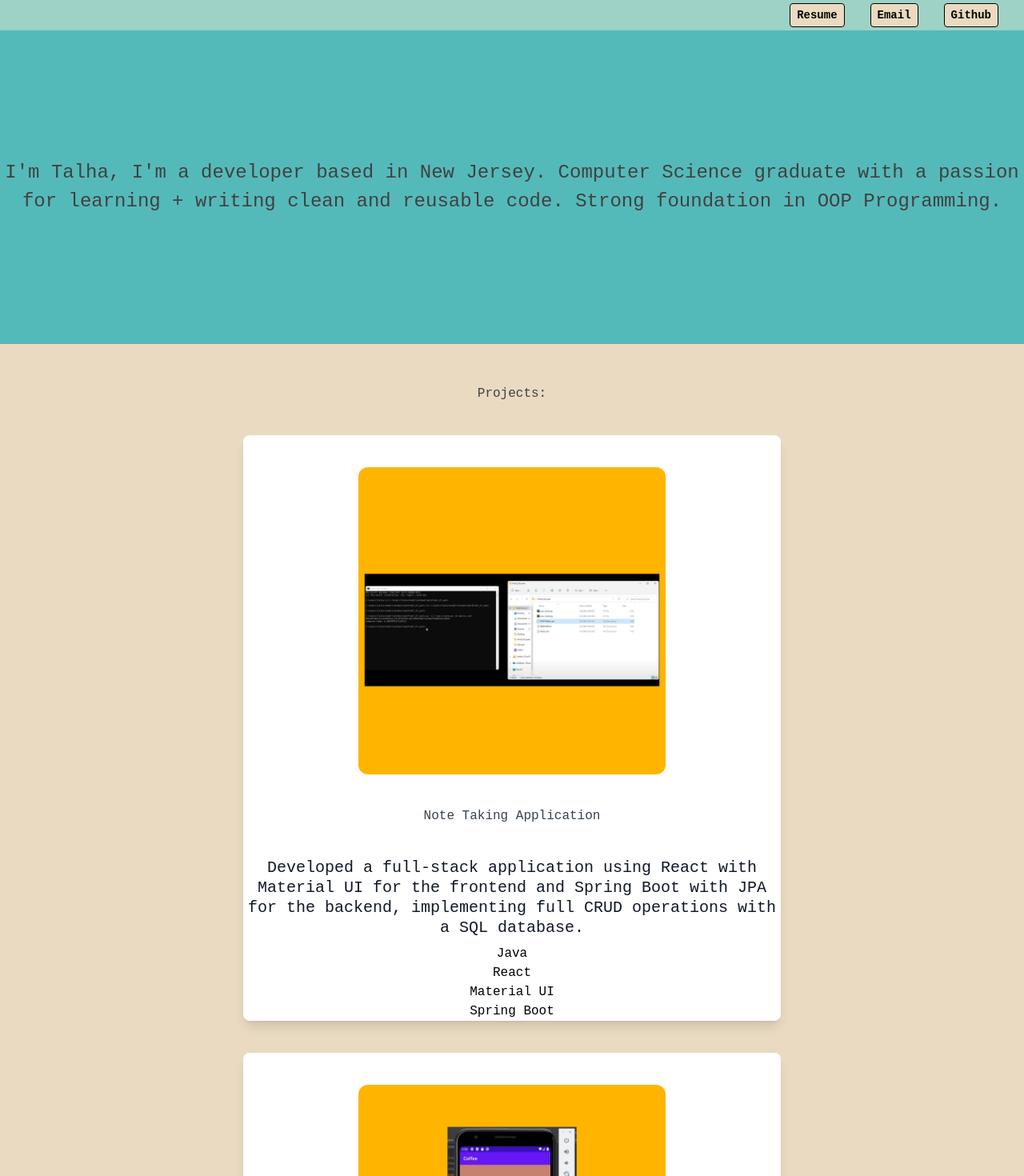
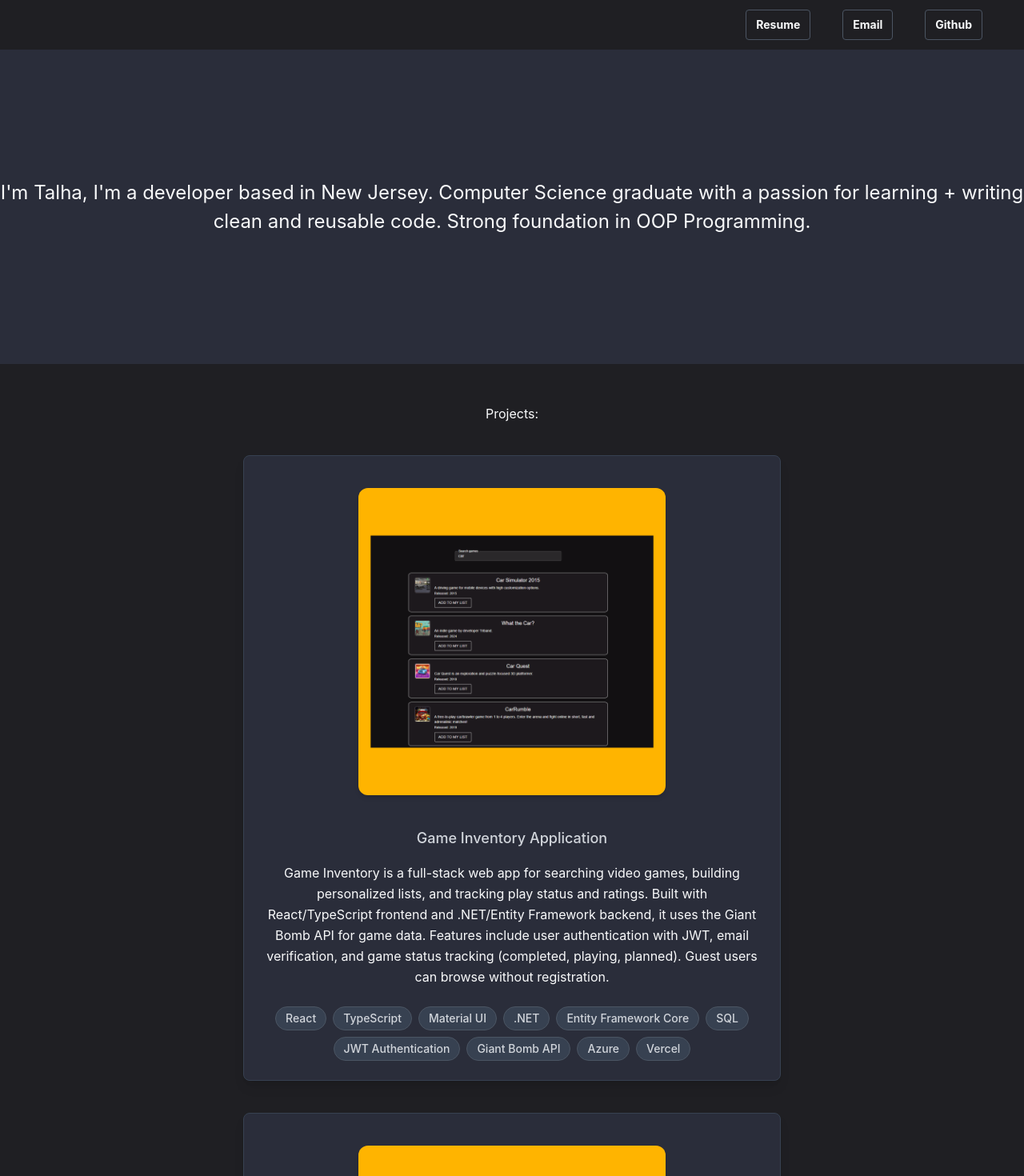
Before and after one commit to Tsaleem123/PersonalPortfolio, a React (Create React App) app: page / in a window 1280 px wide. Shown: the top 1470 px of the page at 80% size. Built offline with nearby package versions, Linux system fonts and the light colour scheme.

Commit message:
Made changes to node version and style layout.

```diff
--- a/src/components/MagicVariables.js
+++ b/src/components/MagicVariables.js
@@ -25,11 +25,11 @@ export const POWPara =
 export const POWImg = "/imgGallery/CLI.png";
 export const POWList = ["Python", "CLI", "Computer Security"];
 
-export const NoteTakerTitle = "Note Taking Application";
-export const NoteTakerPara =
-  "Developed a full-stack application using React with Material UI for the frontend and Spring Boot with JPA for the backend, implementing full CRUD operations with a SQL database.";
-export const NoteTakerImg = "/imgGallery/CLI.png";
-export const NoteTakerList = ["Java", "React", "Material UI", "Spring Boot"];
+export const GameInventoryTitle = "Game Inventory Application";
+export const GameInventoryPara =
+  "Game Inventory is a full-stack web app for searching video games, building personalized lists, and tracking play status and ratings. Built with React/TypeScript frontend and .NET/Entity Framework backend, it uses the Giant Bomb API for game data. Features include user authentication with JWT, email verification, and game status tracking (completed, playing, planned). Guest users can browse without registration.";
+export const GameInventoryImg = "/imgGallery/GameInventoryImg.png";
+export const GameInventoryList = ["React", "TypeScript", "Material UI", ".NET", "Entity Framework Core", "SQL", "JWT Authentication", "Giant Bomb API", "Azure", "Vercel"];
 
 export const TTCTitle = "Tyler The Creator Fake Website";
 export const TTCPara =
@@ -42,4 +42,4 @@ export const CalcLink = "https://tsaleem123.github.io/calculator/"
 export const RUCafeLink ="https://github.com/Tsaleem123/RU_CAFE"
 export const POWLink = "https://github.com/Tsaleem123/Proof_Of_Work"
 export const TTCLink = "https://tsaleem123.github.io/TylerTheCreator/index.html"
-export const NoteTakerLink = "https://github.com/Tsaleem123/NoteTaker"
+export const GameInventoryLink = "https://gameinventory-two.vercel.app/"
--- a/src/components/Navbar.js
+++ b/src/components/Navbar.js
@@ -1,28 +1,31 @@
 /**
- * Defines a simple Navbar for the project.
+ * Defines a simple Navbar for the project with dark theme styling.
+ * Uses color theory for visual hierarchy and contrast.
  */
 export const Navbar = () => {
   return (
-<nav className="bg-navColor">
-  <section className="flex justify-between">
-    <h2 className="my-1 ml-5 mr-1 hidden sm:inline text-sm sm:text-base">Muhammad Saleem</h2>
-    <h2 className="my-1 ml-5 mr-1 inline sm:hidden text-sm sm:text-base">Muhammad S.</h2>
+<nav className="bg-[#1F1F23] border-b border-[#2A2D3A] shadow-lg">
+  <section className="flex flex-col sm:flex-row sm:justify-between sm:items-center py-3 px-3 sm:px-0">
+    <div className="flex justify-center sm:justify-start mb-2 sm:mb-0">
+      <h2 className="ml-0 sm:ml-5 hidden sm:inline text-sm sm:text-base text-[#F9FAFB] font-medium">Muhammad Saleem</h2>
+      <h2 className="inline sm:hidden text-sm text-[#F9FAFB] font-medium">Muhammad S.</h2>
+    </div>
 
-    <div className="flex">
+    <div className="flex gap-2 justify-center sm:justify-end sm:mr-5">
       <a href="https://docs.google.com/document/d/1cVBxrRLRlX5FeGFEbAOp-Ej0hupqdD_ib-JRN2A9RgE/edit?tab=t.0" target="_blank">
-        <button className="bg-customColor hover:bg-black text-black hover:text-white font-bold py-1 px-2 my-1 border border-black rounded text-xs sm:text-sm">
+        <button className="bg-[#1F1F23] hover:bg-[#1F2937] text-[#F9FAFB] hover:text-[#D1D5DB] font-bold py-2 px-2 sm:px-3 border border-[#4B5563] hover:border-[#374151] rounded text-xs sm:text-sm transition-all duration-300 hover:shadow-md">
           Resume
         </button>
       </a>
 
       <a href="mailto:t_sal@hotmail.com">
-        <button className="bg-customColor hover:bg-black text-black hover:text-white font-bold py-1 px-2 my-1 border border-black rounded text-xs sm:text-sm">
+        <button className="bg-[#1F1F23] hover:bg-[#1F2937] text-[#F9FAFB] hover:text-[#D1D5DB] font-bold py-2 px-2 sm:px-3 border border-[#4B5563] hover:border-[#374151] rounded text-xs sm:text-sm transition-all duration-300 hover:shadow-md">
           Email
         </button>
       </a>
 
       <a href="https://github.com/Tsaleem123/" target="_blank">
-        <button className="bg-customColor hover:bg-black text-black hover:text-white font-bold py-1 px-2 my-1 border border-black rounded text-xs sm:text-sm">
+        <button className="bg-[#1F1F23] hover:bg-[#1F2937] text-[#F9FAFB] hover:text-[#D1D5DB] font-bold py-2 px-2 sm:px-3 border border-[#4B5563] hover:border-[#374151] rounded text-xs sm:text-sm transition-all duration-300 hover:shadow-md">
           Github
         </button>
       </a>
--- a/src/components/Project.js
+++ b/src/components/Project.js
@@ -1,18 +1,26 @@
 export const Project = ({ Title, Para, Img , TechList }) => {
   return (
-    <div className="flex justify-center my-10 ">
-      <div className="rounded-lg shadow-lg bg-white max-w-2xl hover:scale-110 transition duration-300 ease-in-out">
-        <img className="max-h-96 mx-auto  my-10 rounded-xl" src={Img} alt="" />
-        <div className="text-gray-700 text-base my-10">{Title}</div>
-        <div className="text-gray-900 text-xl leading-tight font-medium mb-2 my-10">
-          {Para}
+    <div className="flex justify-center my-10">
+      <div className="rounded-lg shadow-lg bg-[#2A2D3A] border border-[#374151] max-w-2xl hover:scale-105 hover:shadow-xl hover:border-[#4B5563] transition-all duration-300 ease-in-out">
+        <img className="max-h-96 mx-auto my-10 rounded-xl shadow-md" src={Img} alt="" />
+
+        <div className="px-6 pb-6">
+          <div className="text-[#D1D5DB] text-lg font-medium mb-4">{Title}</div>
+          <div className="text-[#F9FAFB] text-base leading-relaxed mb-6">
+            {Para}
+          </div>
+
+          <div className="flex flex-wrap gap-2 justify-center">
+            {TechList.map((item, index) => (
+              <span
+                key={index}
+                className="bg-[#374151] text-[#D1D5DB] px-3 py-1 rounded-full text-sm font-medium border border-[#4B5563] hover:bg-[#4B5563] hover:text-[#F9FAFB] transition-colors duration-200"
+              >
+                {item}
+              </span>
+            ))}
+          </div>
         </div>
-
-        <ul className="flex-auto justify-center  ">
-          {TechList.map((item) => (
-            <li key="{item}" >{item}</li>
-          ))}
-        </ul>
       </div>
     </div>
   );
--- a/src/components/Projects.js
+++ b/src/components/Projects.js
@@ -8,8 +8,8 @@ export const Projects = () => {
   return (
     <section className = "Projects">
     <h1> Projects: </h1>
-    <a href={MV.NoteTakerLink} target="_blank">
-    <Project Title = {MV.NoteTakerTitle} Para = {MV.NoteTakerPara} Img = {MV.NoteTakerImg} TechList = {MV.NoteTakerList}/>
+    <a href={MV.GameInventoryLink} target="_blank">
+    <Project Title = {MV.GameInventoryTitle} Para = {MV.GameInventoryPara} Img = {MV.GameInventoryImg} TechList = {MV.GameInventoryList}/>
     </a>
     <a href={MV.RUCafeLink} target="_blank">
     <Project Title = {MV.RUCafeTitle} Para = {MV.RUCafePara} Img = {MV.RUCafeImg} TechList = {MV.RUCafechList}/>
--- a/src/index.css
+++ b/src/index.css
@@ -1,15 +1,30 @@
 /**
-Portfolio Reference Colors
-#F7ECDE
-#E9DAC1
-#9ED2C6
-#54BAB9
-Look up find shades for hex values.
+Professional Dark Theme Portfolio Color Variables
+Primary: Dark Charcoal - #1F1F23 (Modern dark background)
+Secondary: Medium Dark - #2A2D3A (Elevated surfaces)
+Accent: Electric Blue - #60A5FA (Vibrant accent, easy on eyes)
+Surface: Dark Gray - #374151 (Cards and sections)
+Text White: Off White - #F9FAFB (Primary text)
+Text Gray: Light Gray - #D1D5DB (Secondary text)
 **/
+
 @tailwind base;
 @tailwind components;
 @tailwind utilities;
-@import url("https://fonts.googleapis.com/css2?family=Roboto+Mono:wght@100;300;500;600");
+@import url("https://fonts.googleapis.com/css2?family=Nunito:ital,wght@0,200;0,300;0,400;0,500;0,600;0,700;0,800;0,900;0,1000;1,200;1,300;1,400;1,500;1,600;1,700;1,800;1,900;1,1000&display=swap");
+
+
+:root {
+  /* Dark Theme Color Variables */
+  --primary-dark: #1F1F23;
+  --secondary-dark: #2A2D3A;
+  --surface-dark: #374151;
+  --accent-blue: #60A5FA;
+  --text-white: #F9FAFB;
+  --text-gray: #D1D5DB;
+  --text-muted: #9CA3AF;
+  --border-dark: #4B5563;
+}
 
 @keyframes transitionIn {
   from {
@@ -31,22 +46,24 @@ Look up find shades for hex values.
 h1,
 h2,
 h3 {
-  color: #414141;
+  color: var(--text-white);
 }
 
 body {
   margin: 0;
-  font-family: "Roboto Mono", monospace;
+  font-family: "Nunito", -apple-system, BlinkMacSystemFont, "Segoe UI", sans-serif;
   -webkit-font-smoothing: antialiased;
   -moz-osx-font-smoothing: grayscale;
-  background-color: #e9dac1;
+  background-color: var(--primary-dark);
+  color: var(--text-white);
 }
 
 .Projects {
   text-align: center;
   padding-top: 50px;
-  background-color: #e9dac1;
+  background-color: var(--primary-dark);
 }
+
 .Card {
   padding-top: 50px;
   padding-bottom: 50px;
@@ -54,15 +71,15 @@ body {
   justify-content: center;
 }
 
-.HeaderOne{
-
+.HeaderOne {
   display: inline-block;
   text-align: center;
   display: flex;
   justify-content: center;
   align-items: center;
 }
-.HeaderTwo{
+
+.HeaderTwo {
   display: inline-block;
   text-align: center;
   display: flex;
@@ -71,24 +88,23 @@ body {
 }
 
 .Welcome {
-
-  font-size: 150%;
-  color: #414141;
+  font-size: 1.5rem;
+  color: var(--text-white);
   text-align: center;
   padding-top: 10rem;
   padding-bottom: 10rem;
-  background-color: #54bab9;
+  background-color: var(--secondary-dark);
 }
-
-
 
 .right-section {
   display: flex;
   justify-content: center;
   align-items: center;
   padding: 20px;
-  background-color: #9ed2c6;
+  background-color: var(--surface-dark);
+  color: var(--text-white);
 }
+
 @media only screen and (max-width: 600px) {
   .right-section {
     justify-content: center;
@@ -99,28 +115,33 @@ nav a {
   padding-right: 2rem;
   text-decoration: none;
   font-weight: 100px;
+  color: var(--text-white);
 }
 
 nav h1 {
-  background-color: #e9dac1;
+  background-color: var(--surface-dark);
   transition: background-color 1s ease-out 100ms;
   border: solid;
   border-width: 0.18rem;
   padding: 5px;
   border-radius: 1rem;
-  border-color: #494949;
+  border-color: var(--border-dark);
+  color: var(--text-white);
 }
 
 nav h1:hover {
-  color: invert;
-  background-color: #54bab9;
+  color: var(--text-white);
+  background-color: var(--accent-blue);
+  border-color: var(--accent-blue);
 }
+
 .Footer {
   padding: 20px;
-  background-color: rgb(82, 82, 82);
+  background-color: var(--secondary-dark);
   display: flex;
   align-items: center;
   justify-content: center;
   flex-direction: column;
   text-align: center;
+  color: var(--text-white);
 }
```
Also changed, not shown: public/imgGallery/GameInventoryImg.png (added), public/imgGallery/NoteTaker.png (deleted).
